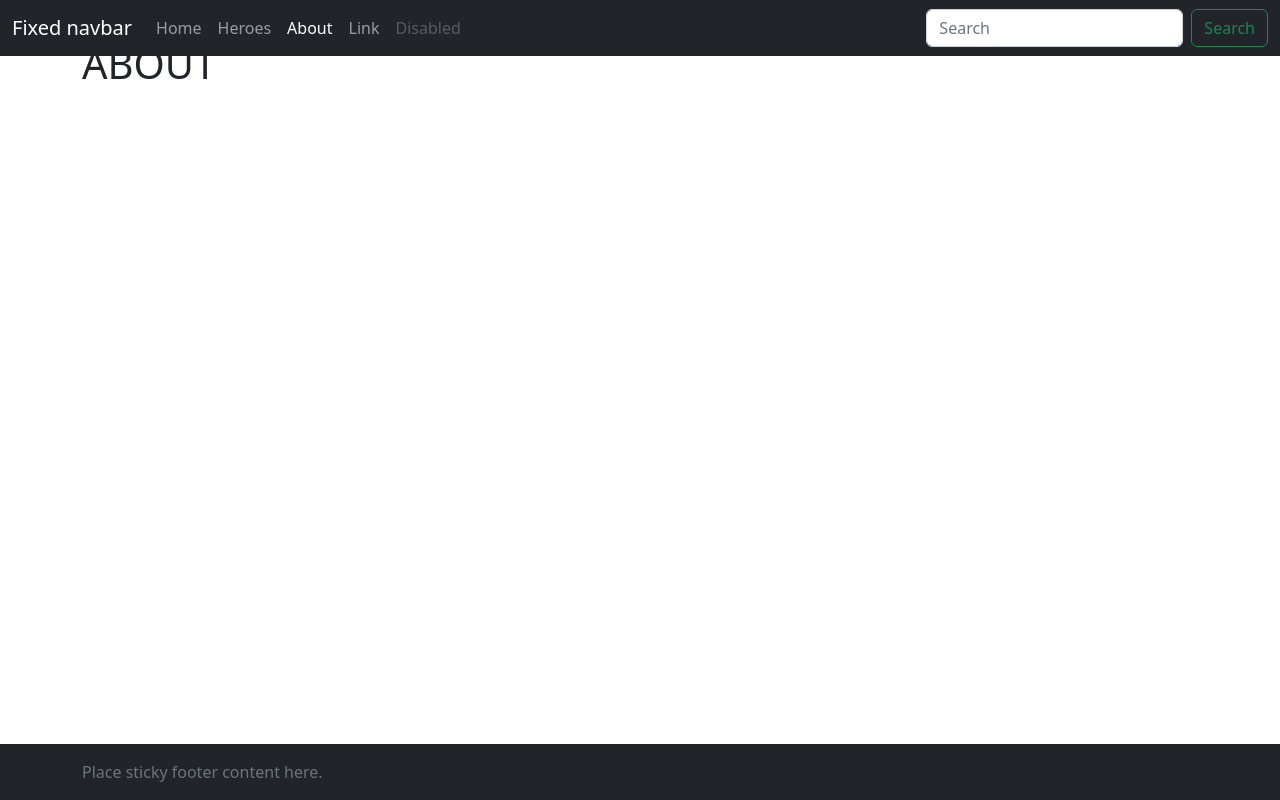
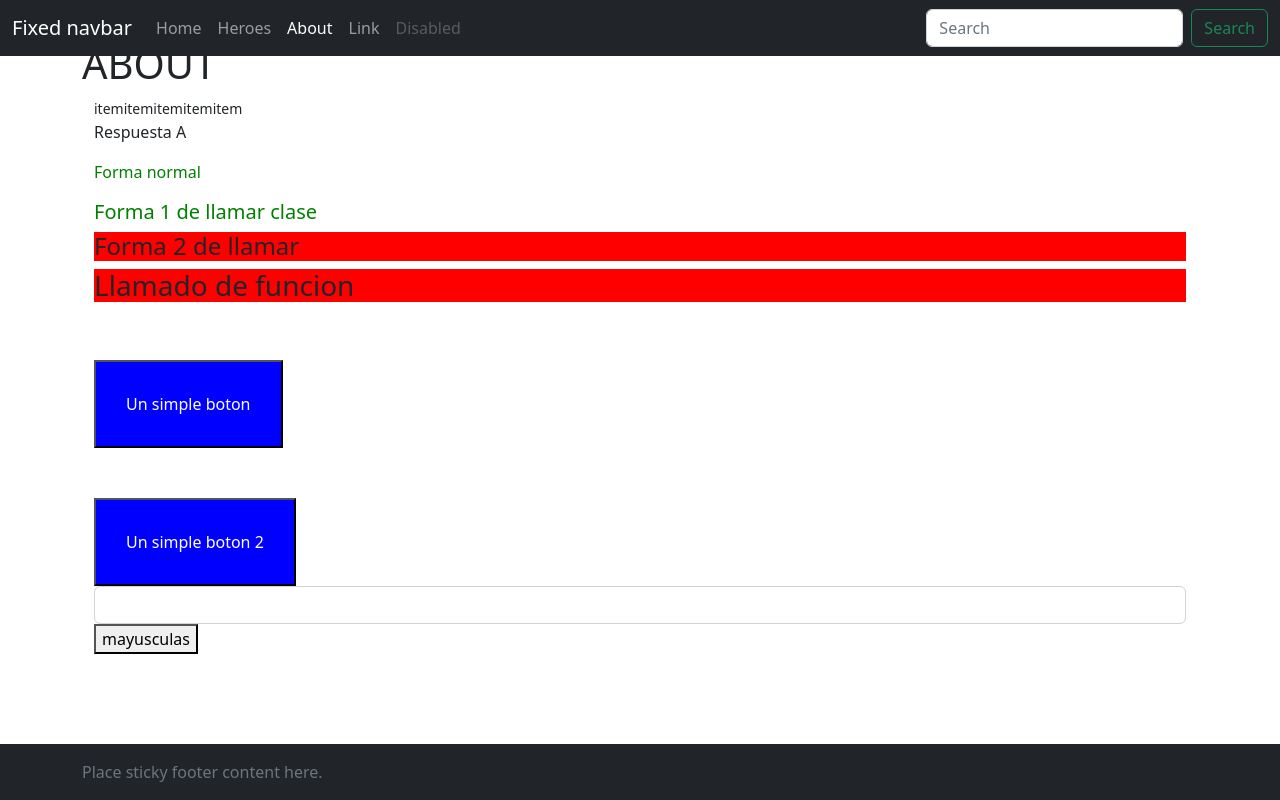
Before and after one commit to borispacex/02Spa, an Angular app: page /about in a window 1280 px wide. Built offline with nearby package versions, Linux system fonts and the light colour scheme.

Commit message:
clases lunes

```diff
--- a/angular.json
+++ b/angular.json
@@ -25,9 +25,14 @@
               "src/assets"
             ],
             "styles": [
-              "src/styles.css"
+              "src/styles.css",
+              "node_modules/bootstrap/dist/css/bootstrap.min.css"
             ],
-            "scripts": []
+            "scripts": [
+              "node_modules/jquery/dist/jquery.min.js",
+              "node_modules/@popperjs/core/dist/umd/popper.min.js",
+              "node_modules/bootstrap/dist/js/bootstrap.min.js"
+            ]
           },
           "configurations": {
             "production": {
--- a/package.json
+++ b/package.json
@@ -18,6 +18,9 @@
     "@angular/platform-browser": "^15.0.0",
     "@angular/platform-browser-dynamic": "^15.0.0",
     "@angular/router": "^15.0.0",
+    "@popperjs/core": "^2.11.6",
+    "bootstrap": "^5.2.3",
+    "jquery": "^3.6.1",
     "rxjs": "~7.5.0",
     "tslib": "^2.3.0",
     "zone.js": "~0.12.0"
--- a/src/app/app.module.ts
+++ b/src/app/app.module.ts
@@ -12,6 +12,7 @@ import { AppHighLightDirective } from './directives/app-high-light.directive';
 import { HeroesComponent } from './components/heroes/heroes.component';
 import { HeroeTarjetaComponent } from './components/heroe-tarjeta/heroe-tarjeta.component';
 import { AboutComponent } from './components/about/about.component';
+import { FormsModule } from '@angular/forms';
 
 @NgModule({
   declarations: [
@@ -29,7 +30,8 @@ import { AboutComponent } from './components/about/about.component';
   ],
   imports: [
     BrowserModule,
-    AppRoutingModule
+    AppRoutingModule,
+    FormsModule
   ],
   providers: [],
   bootstrap: [AppComponent]
--- a/src/app/components/about/about.component.css
+++ b/src/app/components/about/about.component.css
@@ -0,0 +1,6 @@
+.verde {
+    color: green;
+}
+.fondoRojo {
+    background-color: red;
+}
--- a/src/app/components/about/about.component.html
+++ b/src/app/components/about/about.component.html
@@ -1,2 +1,36 @@
 <p>about works!</p>
 <h1>ABOUT</h1>
+<div class="container">
+    <!-- ngIf -->
+    <p *ngIf="edad > 18">Es mayor de edad</p>
+    <!-- ngFor -->
+    <small *ngFor="let item of numeros">item</small>
+    <!-- ngSwitch -->
+    <div [ngSwitch]="variable">
+        <p *ngSwitchCase="'A'">Respuesta A</p>
+        <p *ngSwitchCase="'B'">Respuesta B</p>
+        <p *ngSwitchDefault>Respuesta default</p>
+    </div>
+    <!-- ngClass -->
+    <p class="verde">Forma normal</p>
+    <h5 [ngClass]="['verde']">Forma 1 de llamar clase</h5>
+    <h4 [ngClass]="{'verde': edad > 18, 'fondoRojo': true }">Forma 2 de llamar</h4>
+    <h3 [ngClass]="misClases()">Llamado de funcion</h3>
+    <!-- ngStyles -->
+    <button [ngStyle]="{
+        'backgroundColor': edad > 18 ? 'pink' : 'blue',
+        'padding': '30px',
+        'margin-top': '50px',
+        'color': 'white'
+    }">
+        Un simple boton
+    </button>
+    <br>
+    <button [ngStyle]="misEstilos()">
+        Un simple boton 2
+    </button>
+    <!-- ngModel -->
+    <input class="form-control" type="text" [(ngModel)]="nombre">
+    <button (click)="cambiarMayusculas()">mayusculas</button>
+    <p>{{nombre}}</p>
+</div>
--- a/src/app/components/about/about.component.ts
+++ b/src/app/components/about/about.component.ts
@@ -6,5 +6,29 @@ import { Component } from '@angular/core';
   styleUrls: ['./about.component.css']
 })
 export class AboutComponent {
+  edad: number = 15;
+  numeros: number[] = [1, 2, 3, 4, 5];
+  variable: string = 'A';
 
+  misClases() {
+    let clases = {
+      verde: this.edad > 18,
+      fondoRojo: true
+    }
+    return clases;
+  }
+  misEstilos() {
+    let estilos = {
+      'backgroundColor': this.edad > 18 ? 'pink' : 'blue',
+      'padding': '30px',
+      'margin-top': '50px',
+      'color': 'white'
+    }
+    return estilos;
+  }
+
+  nombre: string = '';
+  cambiarMayusculas() {
+    this.nombre = this.nombre.toUpperCase();
+  }
 }
--- a/src/index.html
+++ b/src/index.html
@@ -8,14 +8,14 @@
   <link rel="icon" type="image/x-icon" href="favicon.ico">
 
   <!-- BOOTSTRAP -->
-  <link href="https://cdn.jsdelivr.net/npm/bootstrap@5.2.3/dist/css/bootstrap.min.css" rel="stylesheet" integrity="sha384-rbsA2VBKQhggwzxH7pPCaAqO46MgnOM80zW1RWuH61DGLwZJEdK2Kadq2F9CUG65" crossorigin="anonymous">
+  <!-- <link href="https://cdn.jsdelivr.net/npm/bootstrap@5.2.3/dist/css/bootstrap.min.css" rel="stylesheet" integrity="sha384-rbsA2VBKQhggwzxH7pPCaAqO46MgnOM80zW1RWuH61DGLwZJEdK2Kadq2F9CUG65" crossorigin="anonymous"> -->
 
 </head>
 <body>
   <app-root></app-root>
   <!-- BOOTSTRAP -->
-  <script src="https://cdn.jsdelivr.net/npm/@popperjs/core@2.11.6/dist/umd/popper.min.js" integrity="sha384-oBqDVmMz9ATKxIep9tiCxS/Z9fNfEXiDAYTujMAeBAsjFuCZSmKbSSUnQlmh/jp3" crossorigin="anonymous"></script>
-  <script src="https://cdn.jsdelivr.net/npm/bootstrap@5.2.3/dist/js/bootstrap.min.js" integrity="sha384-cuYeSxntonz0PPNlHhBs68uyIAVpIIOZZ5JqeqvYYIcEL727kskC66kF92t6Xl2V" crossorigin="anonymous"></script>
+  <!-- <script src="https://cdn.jsdelivr.net/npm/@popperjs/core@2.11.6/dist/umd/popper.min.js" integrity="sha384-oBqDVmMz9ATKxIep9tiCxS/Z9fNfEXiDAYTujMAeBAsjFuCZSmKbSSUnQlmh/jp3" crossorigin="anonymous"></script> -->
+  <!-- <script src="https://cdn.jsdelivr.net/npm/bootstrap@5.2.3/dist/js/bootstrap.min.js" integrity="sha384-cuYeSxntonz0PPNlHhBs68uyIAVpIIOZZ5JqeqvYYIcEL727kskC66kF92t6Xl2V" crossorigin="anonymous"></script> -->
 
 
 </body>
```
Also changed, not shown: 1 other file (tests, documents, lock files or other folders).
